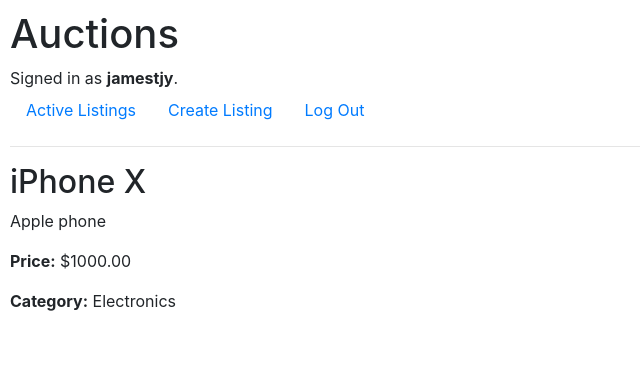
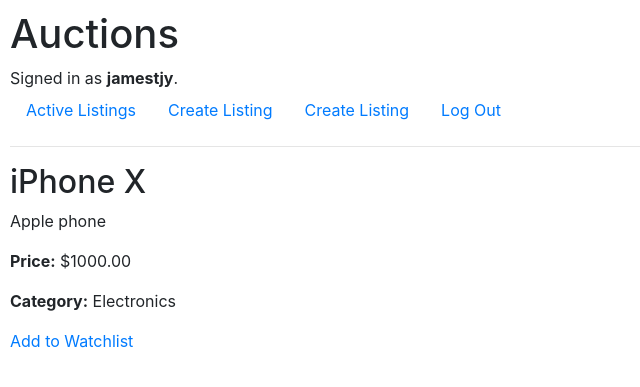
Before and after one commit to jamestjy/CS50Web, a Django app: page /listings/1/ in a window 1280 px wide. Shown: the top 387 px of the page, without its empty margins (0-640 px from the left). Run offline with Django 3.2, Linux system fonts and the light colour scheme; a user stored in the database is signed in; data comes from the database, SQL or seed files in the repository; both versions use the stored data as it was after the commit; data that the repository does not hold is empty; some libraries are stand-ins or nearby versions.

Commit message:
third commerce commit

```diff
--- a/Commerce/auctions/models.py
+++ b/Commerce/auctions/models.py
@@ -6,7 +6,6 @@
     pass
 
 class Listings(models.Model):
-
 
     CATEGORIES = [
     ("electronics", "Electronics"),
@@ -21,7 +20,6 @@
     ("automotive", "Automotive"),
 ]
 
-
     # user needs to type at least title, desc and starting bid
     title = models.CharField(max_length=64, blank=False)
     description = models.TextField(blank=False)
@@ -29,6 +27,13 @@
     image = models.URLField(blank=True) # optional
     category = models.CharField(max_length=20, choices=CATEGORIES, blank=True) # optional
     is_active = models.BooleanField(default=True, null=False) # cannot be null in database
+    watchers = models.ManyToManyField(User, blank=True, related_name='watchlist')
 
     def __str__(self):
         return f"{self.title} - {self.starting_bid}"
+
+    def add_to_watchlist(self, user):
+        self.watchers.add(user)
+
+    def remove_from_watchlist(self, user):
+        self.watchers.remove(user)
--- a/Commerce/auctions/templates/auctions/create_listing.html
+++ b/Commerce/auctions/templates/auctions/create_listing.html
@@ -2,6 +2,9 @@
 
 {% block body %}
     <h2>Create a New Listing</h2>
+    {% if message %}
+        <p>{{ message }}</p>
+    {% endif %}
 
     <form action="{% url 'create_listing' %}" method="post">
         {% csrf_token %}
--- a/Commerce/auctions/templates/auctions/layout.html
+++ b/Commerce/auctions/templates/auctions/layout.html
@@ -24,7 +24,11 @@
 
                 </li>
                 <li class="nav-item">
-                    <a class="nav-link" href="{% url 'create_listing' %}">Create Listing</a>
+                    <a class="nav-link" href="{% url 'watchlist' %}">Create Listing</a> <!-- done -->
+                </li>
+
+                <li class="nav-item">
+                    <a class="nav-link" href="{% url 'create_listing' %}">Create Listing</a> <!-- done -->
                 </li>
                 <li class="nav-item">
                     <a class="nav-link" href="{% url 'logout' %}">Log Out</a> <!-- done -->
--- a/Commerce/auctions/templates/auctions/listing.html
+++ b/Commerce/auctions/templates/auctions/listing.html
@@ -11,4 +11,12 @@
     {% if listing.image %}
         <img src="{{ listing.image }}" alt="{{ listing.title }}" class="img-thumbnail">
     {% endif %}
+
+    {% if user.is_authenticated %}
+        {% if user not in listing.watchers.all %}
+            <a href="{% url 'add_to_watchlist' listing_id=listing.id %}">Add to Watchlist</a>
+        {% else %}
+            <a href="{% url 'remove_from_watchlist' listing_id=listing.id %}">Remove from Watchlist</a>
+        {% endif %}
+    {% endif %}
 {% endblock %}
--- /dev/null
+++ b/Commerce/auctions/templates/auctions/watchlist.html
@@ -0,0 +1,4 @@
+{% extends auctions/layout.html %}
+
+{% blockbody %}
+{% endblock %}
--- a/Commerce/auctions/urls.py
+++ b/Commerce/auctions/urls.py
@@ -8,5 +8,9 @@
     path("logout/", views.logout_view, name="logout"),
     path("register/", views.register, name="register"),
     path("create_listing/", views.create_listing, name="create_listing"),
+    path("watchlist/", views.show_watchlist, name="watchlist"),
     path("listings/<int:listing_id>/", views.listing, name="listing"),
+    path("listings/<int:listing_id>/add/", views.add_to_watchlist, name="add_to_watchlist"),
+    path("listings/<int:listing_id>/remove/", views.remove_from_watchlist, name="remove_from_watchlist"),
+
 ]
--- a/Commerce/auctions/views.py
+++ b/Commerce/auctions/views.py
@@ -12,7 +12,8 @@
     # get only active listings
     listings = Listings.objects.filter(is_active=True)
     return render(request, "auctions/index.html", {
-        "listings": listings})
+        "listings": listings,
+        "user": request.user})
 
 
 def login_view(request):
@@ -110,5 +111,23 @@
                       status=404)
 
     return render(request, "auctions/listing.html", {
-        "listing": listing
+        "listing": listing,
+        "user": request.user  # can just get user this way in django directly
     })
+
+
+@login_required
+def add_to_watchlist(request, listing_id):
+    listing = Listings.objects.get(id=listing_id)
+    listing.add_to_watchlist(request.user)
+    return redirect("listing", listing_id=listing.id)
+
+@login_required
+def remove_from_watchlist(request, listing_id):
+    listing = Listings.objects.get(id=listing_id)
+    listing.remove_from_watchlist(request.user)
+    return redirect("listing", listing_id=listing.id)
+
+@login_required
+def show_watchlist(request):
+    return render
```
Also changed, not shown: Commerce/auctions/migrations/0004_listings_watchers.py (added), Commerce/db.sqlite3.
